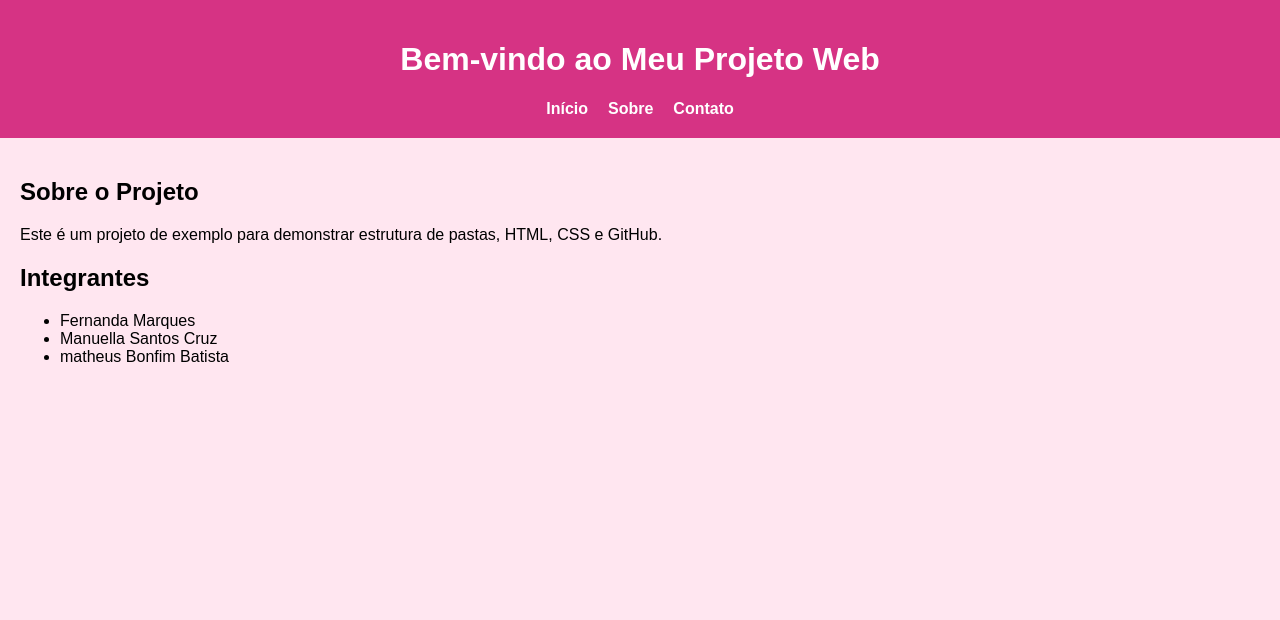
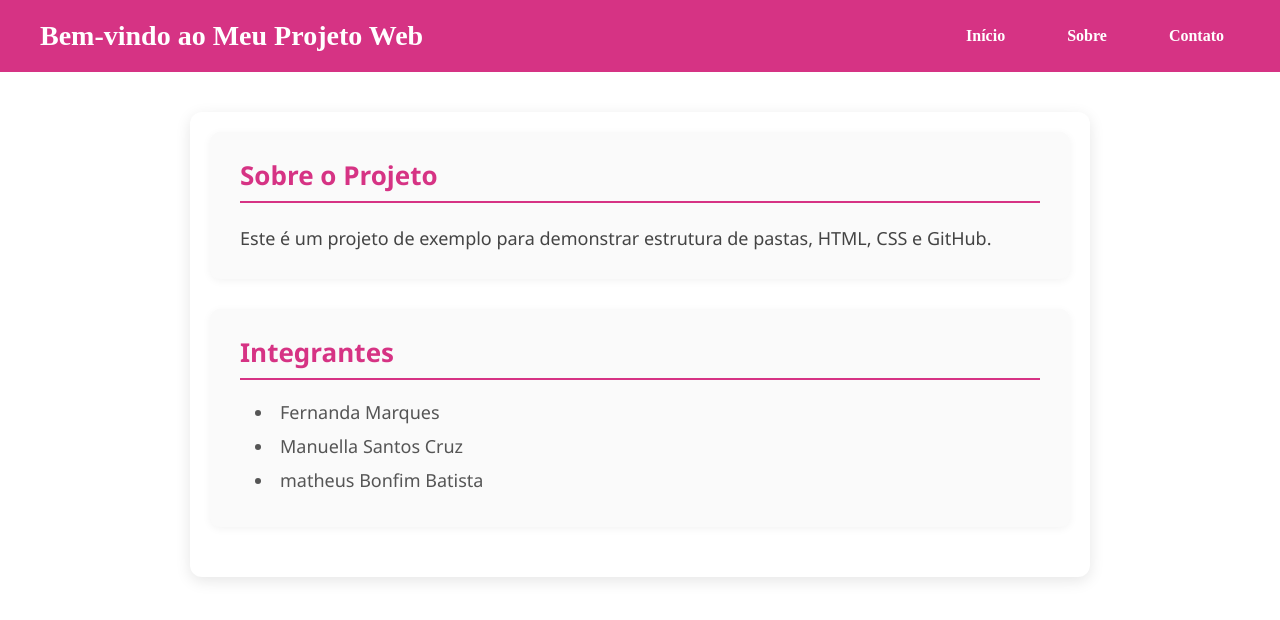
Before and after one commit to FernandaMarques07/atividadeFork, a plain HTML site: page index.html in a window 1280 px wide. Drawn offline with Linux system fonts and the light colour scheme.

Commit message:
Update style.css
Ajustes nos estilos do index

```diff
--- a/assets/css/style.css
+++ b/assets/css/style.css
@@ -1,42 +1,100 @@
-body {
-    font-family: Arial, sans-serif;
+/* Reset básico */
+* {
     margin: 0;
     padding: 0;
-    background-color: #ffe6f0; /* rosa bem clarinho para o fundo */
+    box-sizing: border-box;
 }
 
+/* Header */
 header {
-    background-color: #d63384; /* rosa vibrante */
+    background-color: #d63384;
     color: white;
-    padding: 20px;
-    text-align: center;
+    padding: 20px 40px;
+    display: flex;
+    justify-content: space-between;
+    align-items: center;
+    flex-wrap: wrap;
+    width: 100%;
 }
 
+/* Título no header */
+header h1 {
+    font-size: 28px;
+    margin: 0;
+}
+
+/* Navbar */
 nav ul {
     list-style: none;
-    padding: 0;
-    margin: 10px 0 0 0;
     display: flex;
-    justify-content: center;
-    gap: 20px;
+    gap: 30px;
 }
 
 nav ul li a {
     color: white;
     text-decoration: none;
     font-weight: bold;
+    font-size: 16px;
+    padding: 8px 16px;
+    border-radius: 5px;
+    transition: background-color 0.3s ease, color 0.3s ease;
 }
 
-main {
-    padding: 20px;
+nav ul li a:hover {
+    background-color: white;
+    color: #d63384;
 }
 
-footer {
-    background-color: #c2185b; /* tom de rosa mais escuro */
-    color: white;
-    text-align: center;
-    padding: 15px;
-    position: fixed;
-    bottom: 0;
-    width: 100%;
+/* Main container */
+main {
+    max-width: 900px;
+    margin: 40px auto;
+    padding: 20px;
+    background-color: #fff; /* fundo branco */
+    border-radius: 12px;
+    box-shadow: 0 4px 15px rgba(0,0,0,0.1);
+    font-family: 'Segoe UI', Tahoma, Geneva, Verdana, sans-serif;
 }
+
+/* Cada seção com espaçamento interno e separação */
+main section {
+    background-color: #fafafa; /* fundo suave para cada bloco */
+    padding: 25px 30px;
+    border-radius: 10px;
+    margin-bottom: 30px;
+    box-shadow: 0 2px 8px rgba(0,0,0,0.05);
+    transition: box-shadow 0.3s ease;
+}
+
+main section:hover {
+    box-shadow: 0 5px 20px rgba(214, 51, 132, 0.3); /* rosa leve no hover */
+}
+
+/* Títulos com destaque */
+main section h2 {
+    margin-bottom: 20px;
+    color: #d63384;
+    font-size: 26px;
+    border-bottom: 2px solid #d63384;
+    padding-bottom: 8px;
+}
+
+/* Parágrafos */
+main section p {
+    font-size: 18px;
+    color: #444;
+    line-height: 1.7;
+}
+
+/* Listas */
+main section ul {
+    list-style: disc inside;
+    padding-left: 15px;
+    color: #555;
+    font-size: 18px;
+}
+
+/* Itens da lista */
+main section ul li {
+    margin-bottom: 10px;
+}
```
